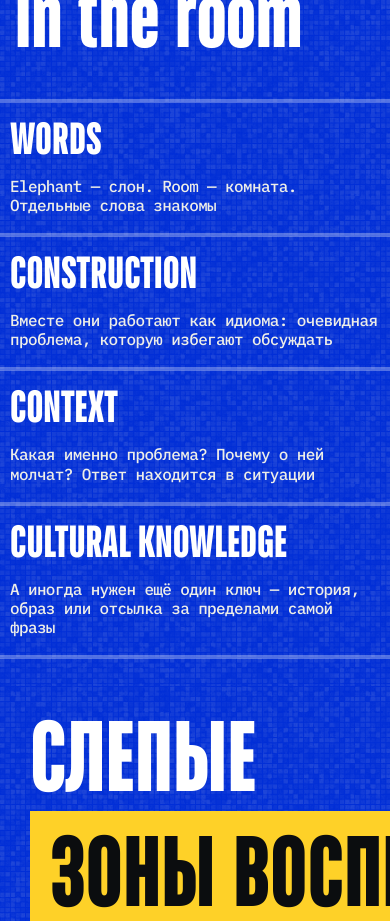
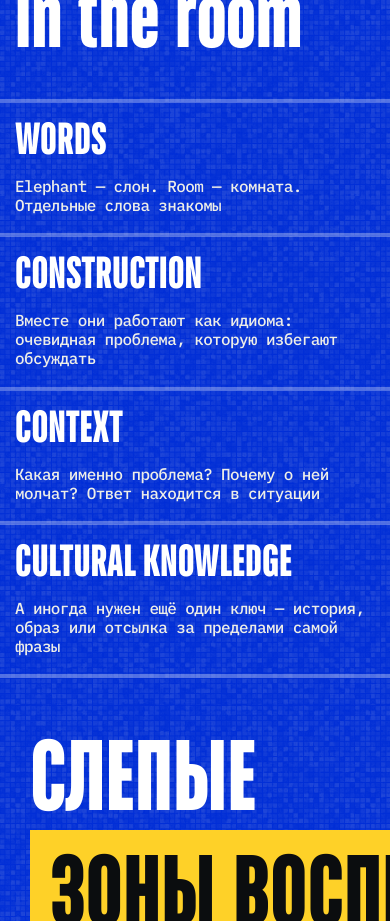
Before and after one commit to matveyabramov/subtale-longread, a React (Vite) app: page / in a window 390 px wide. Shown: the part 4880-5801 px from the top of the page. Built offline with nearby package versions, Linux system fonts and the light colour scheme.

Commit message:
fix: restore mobile Elephant 15px gutters

```diff
--- a/src/sections/elephant/ElephantSection.module.css
+++ b/src/sections/elephant/ElephantSection.module.css
@@ -344,15 +344,15 @@
   .level:nth-child(4) .levelContent { --level-copy-width: min(100%, 538px); }
 }
 
-/* Phone copy shares fixed 10px gutters across all four levels. */
+/* Phone copy shares fixed 15px gutters across all four levels. */
 @media (width <= 600px) {
   .pixel { display: none; }
   .level:nth-child(n) .levelContent {
-    --level-inset: 10px;
+    --level-inset: 15px;
     --level-width: 100%;
     --level-title-width: 100%;
     --level-copy-width: 100%;
-    padding-right: 10px;
+    padding-right: 15px;
   }
   .levelContent > h3 { font-size: 45px; line-height: 0.8; }
   .canvas { padding-bottom: max(29px, env(safe-area-inset-bottom, 0px)); }
```
